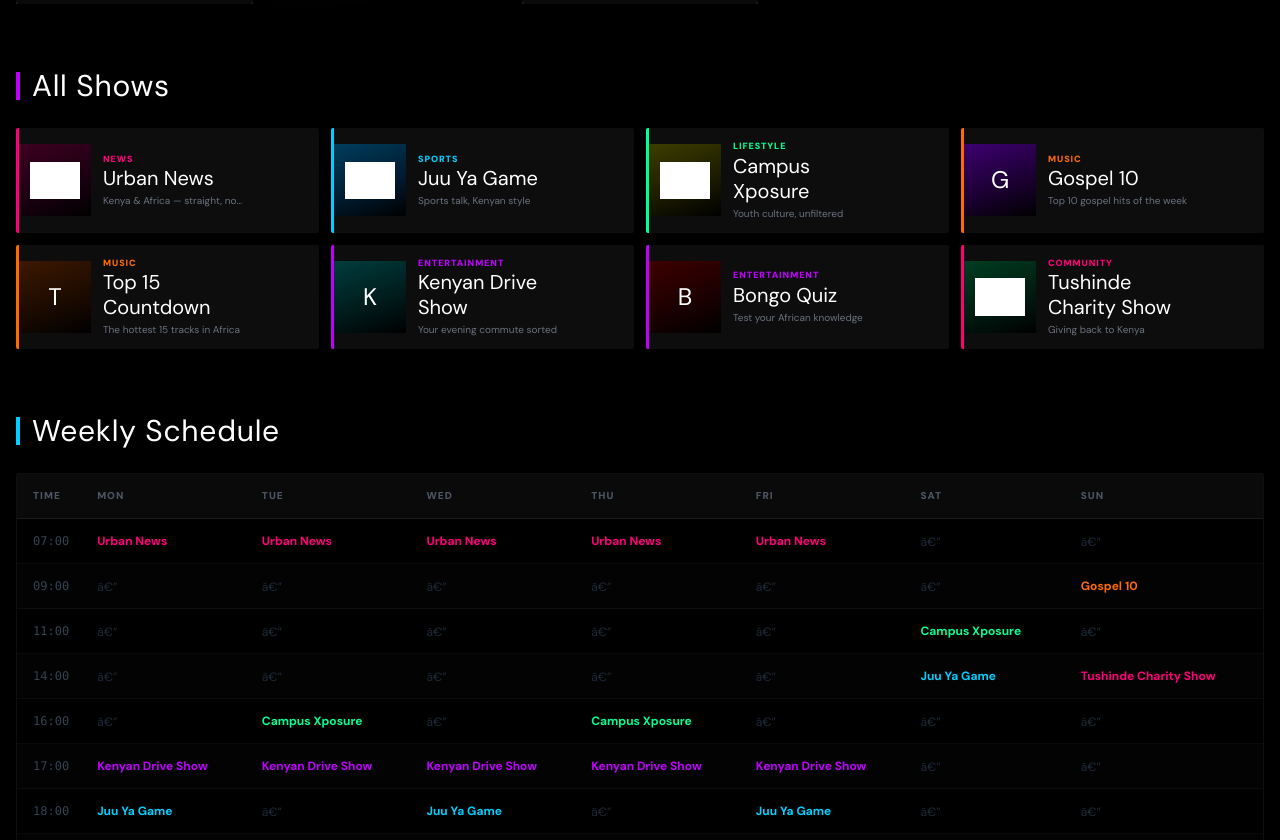
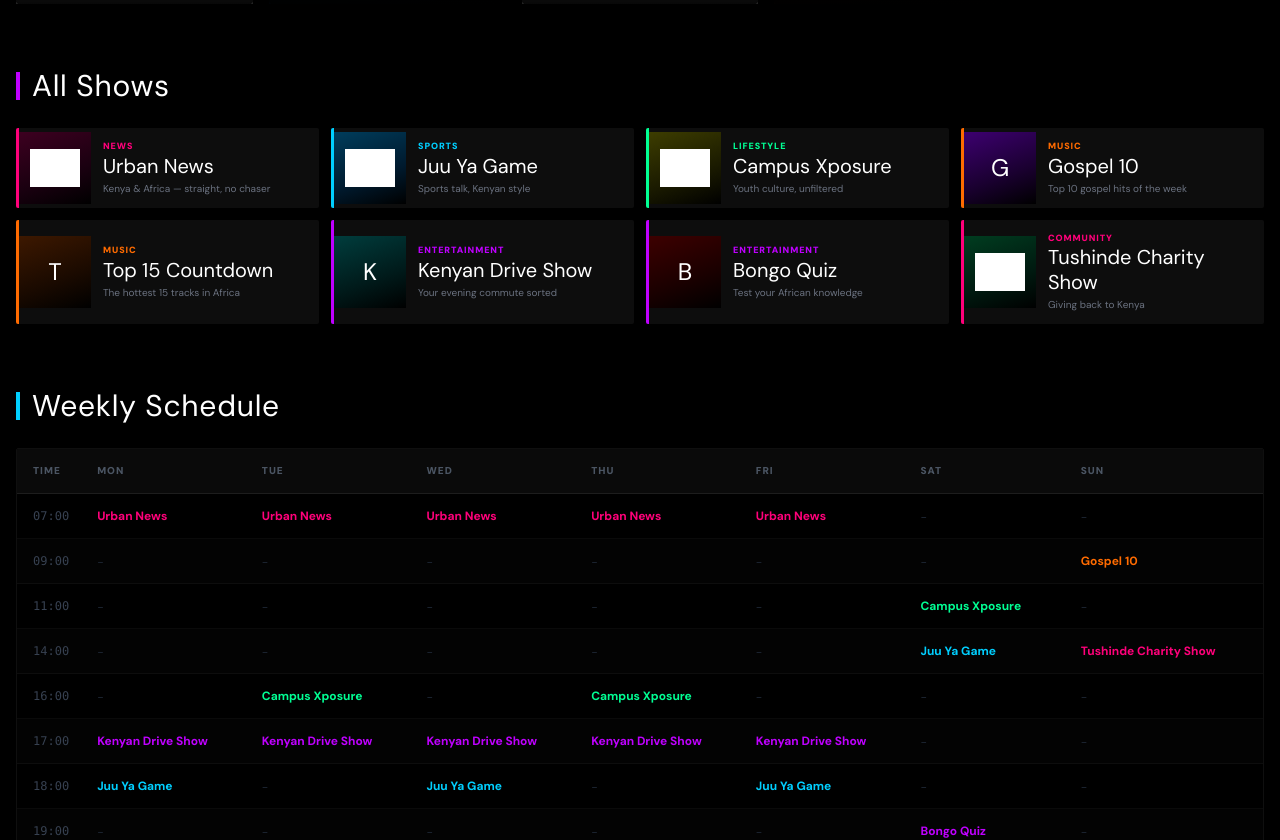
Before and after one commit to eugineous/ppp-tv-site-, a Next.js app in the folder ppp-tv-site-final/: page /shows in a window 1280 px wide. Shown: the part 839-1679 px from the top of the page. Built offline with nearby package versions, Linux system fonts and the light colour scheme; grey boxes are pictures that could not be loaded.

Commit message:
fix: shows page encoding error, remove external article links

```diff
--- a/ppp-tv-site-final/src/app/news/[slug]/page.tsx
+++ b/ppp-tv-site-final/src/app/news/[slug]/page.tsx
@@ -2,7 +2,7 @@ import { notFound } from 'next/navigation';
 import Image from 'next/image';
 import Link from 'next/link';
 import type { Metadata } from 'next';
-import { fetchArticleBySlug, fetchArticles } from '@/lib/worker';
+import { fetchArticleBySlug } from '@/lib/worker';
 import { formatDate, truncate } from '@/lib/utils';
 import ViewRecorder from './ViewRecorder';
 
@@ -73,14 +73,7 @@ export default async function ArticlePage({ params }: Props) {
       <div className="flex items-center gap-3 text-sm text-gray-500 mb-8 flex-wrap">
         <span>{formatDate(article.publishedAt)}</span>
         <span aria-hidden="true">·</span>
-        <a
-          href={article.sourceUrl}
-          target="_blank"
-          rel="noopener noreferrer"
-          className="hover:text-white transition-colors"
-        >
-          {article.sourceName}
-        </a>
+        <span className="text-gray-600">{article.sourceName}</span>
       </div>
 
       {/* Hero image */}
@@ -111,17 +104,8 @@ export default async function ArticlePage({ params }: Props) {
           dangerouslySetInnerHTML={{ __html: article.content }}
         />
       ) : (
-        <div className="text-center py-12">
-          <p className="text-gray-500 mb-6">Read the full story on the original source.</p>
-          <a
-            href={article.sourceUrl}
-            target="_blank"
-            rel="noopener noreferrer"
-            className="inline-block px-8 py-3 text-black font-black text-sm uppercase tracking-widest transition-opacity hover:opacity-80"
-            style={{ background: accent }}
-          >
-            Read Full Article →
-          </a>
+        <div className="py-8">
+          <p className="text-gray-500 text-sm">Full story content is being loaded. Check back shortly.</p>
         </div>
       )}
 
--- a/ppp-tv-site-final/src/app/shows/page.tsx
+++ b/ppp-tv-site-final/src/app/shows/page.tsx
@@ -1,4 +1,3 @@
-// v2
 import Link from 'next/link';
 import Image from 'next/image';
 import type { Metadata } from 'next';
@@ -6,7 +5,7 @@ import { shows, SHOW_LOGOS } from '@/data/shows';
 
 export const metadata: Metadata = {
   title: 'Shows | PPP TV Kenya',
-  description: 'All PPP TV Kenya shows â€” news, entertainment, sports, music and more.',
+  description: 'All PPP TV Kenya shows - news, entertainment, sports, music and more.',
 };
 
 const R2 = 'https://pub-8244b5f99b024cda91b74e1131378a14.r2.dev';
@@ -23,8 +22,8 @@ const CAT_COLOR: Record<string, string> = {
 };
 
 const SHOW_BG: Record<string, string> = {
-  'urban-news':    `${R2}/SHOWS/urban-news-bg.jpg`,
-  'campus-xposure': `${R2}/SHOWS/campus-rave-bg.jpg`,
+  'urban-news':     R2 + '/SHOWS/urban-news-bg.jpg',
+  'campus-xposure': R2 + '/SHOWS/campus-rave-bg.jpg',
 };
 
 const SHOW_GRADIENT: Record<string, string> = {
@@ -46,7 +45,7 @@ export default function ShowsPage() {
 
       {/* Hero */}
       <div className="relative w-full overflow-hidden" style={{ height: '320px' }}>
-        <Image src={`${R2}/SHOWS/urban-news-bg2.jpg`} alt="PPP TV Shows" fill
+        <Image src={R2 + '/SHOWS/urban-news-bg2.jpg'} alt="PPP TV Shows" fill
           style={{ objectFit: 'cover', objectPosition: 'center top' }} priority />
         <div className="absolute inset-0" style={{ background: 'linear-gradient(to right,rgba(0,0,0,0.9) 0%,rgba(0,0,0,0.4) 60%,transparent 100%)' }} />
         <div className="absolute inset-0" style={{ background: 'linear-gradient(to top,#000 0%,transparent 50%)' }} />
@@ -70,7 +69,7 @@ export default function ShowsPage() {
             const gradient = SHOW_GRADIENT[show.slug] ?? 'linear-gradient(160deg,#222 0%,#000 100%)';
             const logo = SHOW_LOGOS[show.slug];
             return (
-              <Link key={show.slug} href={`/shows/${show.slug}`}
+              <Link key={show.slug} href={'/shows/' + show.slug}
                 className="group block relative overflow-hidden rounded-sm transition-transform duration-300 hover:scale-[1.05] hover:z-10"
                 style={{ aspectRatio: '2/3' }}>
                 {bg
@@ -92,8 +91,8 @@ export default function ShowsPage() {
                   <span className="block text-[10px] text-gray-400 mt-0.5 line-clamp-2">{show.tagline}</span>
                 </div>
                 <div className="absolute inset-0 opacity-0 group-hover:opacity-100 transition-opacity duration-300 flex items-end justify-center z-20 pb-4"
-                  style={{ background: `linear-gradient(to top,${accent}55 0%,transparent 60%)` }}>
-                  <span className="px-5 py-2 text-[10px] font-black uppercase tracking-widest text-black" style={{ background: accent }}>Watch Now â†’</span>
+                  style={{ background: 'linear-gradient(to top,' + accent + '55 0%,transparent 60%)' }}>
+                  <span className="px-5 py-2 text-[10px] font-black uppercase tracking-widest text-black" style={{ background: accent }}>Watch Now</span>
                 </div>
               </Link>
             );
@@ -113,9 +112,9 @@ export default function ShowsPage() {
             const logo = SHOW_LOGOS[show.slug];
             const gradient = SHOW_GRADIENT[show.slug] ?? 'linear-gradient(135deg,#111 0%,#000 100%)';
             return (
-              <Link key={show.slug} href={`/shows/${show.slug}`}
-                className="group flex items-center gap-0 transition-all hover:scale-[1.02] rounded-sm overflow-hidden"
-                style={{ background: '#0d0d0d', borderLeft: `3px solid ${accent}` }}>
+              <Link key={show.slug} href={'/shows/' + show.slug}
+                className="group flex items-center transition-all hover:scale-[1.02] rounded-sm overflow-hidden"
+                style={{ background: '#0d0d0d', borderLeft: '3px solid ' + accent }}>
                 <div className="relative flex-shrink-0 flex items-center justify-center" style={{ width: '72px', height: '72px', background: gradient }}>
                   {logo
                     ? <Image src={logo} alt={show.name} width={50} height={50}
@@ -128,7 +127,7 @@ export default function ShowsPage() {
                   <span className="block font-bebas text-xl text-white leading-tight group-hover:opacity-80 transition-opacity">{show.name}</span>
                   <span className="block text-[10px] text-gray-500 mt-0.5 line-clamp-1">{show.tagline}</span>
                 </div>
-                <span className="pr-4 text-xl opacity-0 group-hover:opacity-100 transition-opacity flex-shrink-0" style={{ color: accent }}>â€º</span>
+                <span className="pr-4 text-xl opacity-0 group-hover:opacity-100 transition-opacity flex-shrink-0" style={{ color: accent }}>›</span>
               </Link>
             );
           })}
@@ -162,10 +161,10 @@ export default function ShowsPage() {
                     return (
                       <td key={day} className="px-3 py-3">
                         {show
-                          ? <Link href={`/shows/${show.slug}`}
+                          ? <Link href={'/shows/' + show.slug}
                               className="text-xs font-bold transition-opacity hover:opacity-70 whitespace-nowrap block"
                               style={{ color: accent ?? '#FF007A' }}>{show.name}</Link>
-                          : <span className="text-gray-800 text-xs">â€”</span>
+                          : <span className="text-gray-800 text-xs">-</span>
                         }
                       </td>
                     );
```
